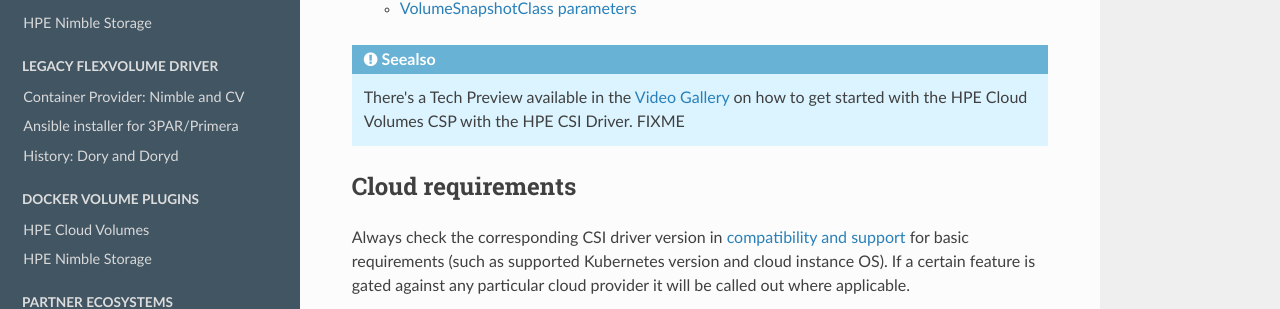
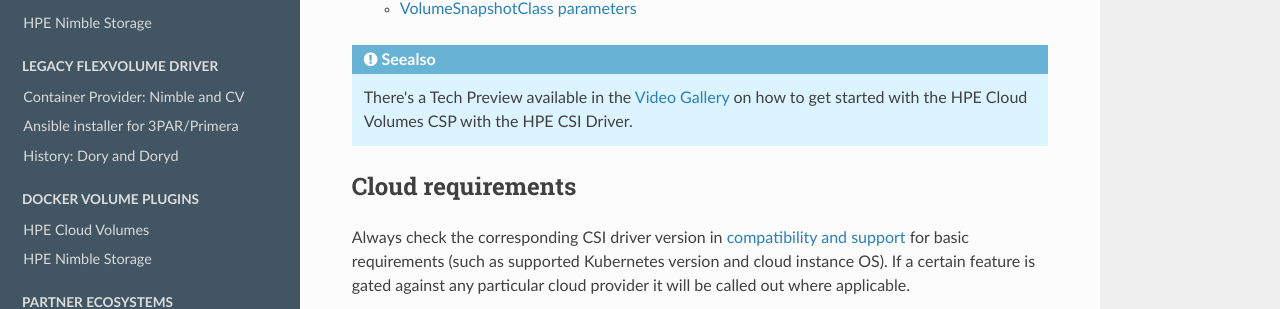
Before and after one commit to hpe-storage/scod, an MkDocs documentation site: the page built from docs/container_storage_provider/hpe_cloud_volumes/index.md, in a window 1280 px wide and 900 px high, scrolled down 587 px. Shown: the part 170-479 px from the top of the window. Built offline with MkDocs 1.6.1, drawn with Linux system fonts in a browser that asks for light colours; nearby versions of some CDN libraries.

Commit message:
Preparing for CV CSP
Signed-off-by: Michael Mattsson <michael.mattsson@hpe.com>

```diff
--- a/docs/container_storage_provider/hpe_cloud_volumes/index.md
+++ b/docs/container_storage_provider/hpe_cloud_volumes/index.md
@@ -8,7 +8,7 @@
 [TOC]
 
 !!! seealso
-    There's a Tech Preview available in the [Video Gallery](../../learn/video_gallery/index.md#FIXME) on how to get started with the HPE Cloud Volumes CSP with the HPE CSI Driver. FIXME
+    There's a Tech Preview available in the [Video Gallery](../../learn/video_gallery/index.md#tech_preview_hybrid_cloud_kubernetes_using_hpe_cloud_volumes) on how to get started with the HPE Cloud Volumes CSP with the HPE CSI Driver.
 
 ## Cloud requirements
 
```
Also changed, not shown: docs/learn/video_gallery/index.md (+10 -0 lines).
